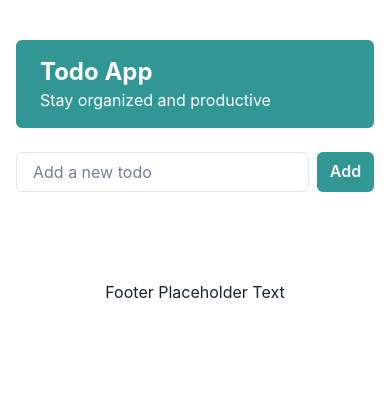
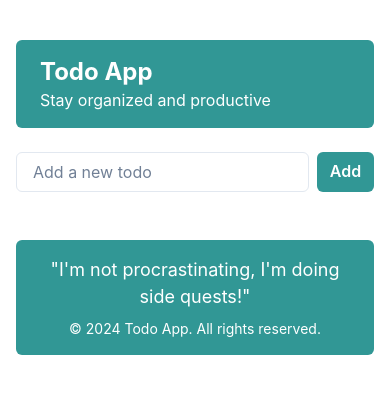
Before and after one commit to GPT-Engineer-App-Dev/errand-emperor, a React (Vite) app: page / in a window 390 px wide. Shown: the top 394 px of the page. Built offline with nearby package versions, Linux system fonts and the light colour scheme.

Commit message:
Added a funny quote and copyright notice to the footer. Ensured the design is visually appealing and responsive.

```diff
--- a/src/pages/Index.jsx
+++ b/src/pages/Index.jsx
@@ -112,8 +112,9 @@ const Index = () => {
             </ListItem>
           ))}
         </List>
-        <Box as="footer" pt={10}>
-          <Text>Footer Placeholder Text</Text>
+        <Box as="footer" pt={10} width="100%" bg="teal.500" color="white" py={4} px={6} borderRadius="md" textAlign="center">
+          <Text fontSize="lg" mb={2}>"I'm not procrastinating, I'm doing side quests!"</Text>
+          <Text fontSize="sm">© {new Date().getFullYear()} Todo App. All rights reserved.</Text>
         </Box>
       </VStack>
     </Container>
```
